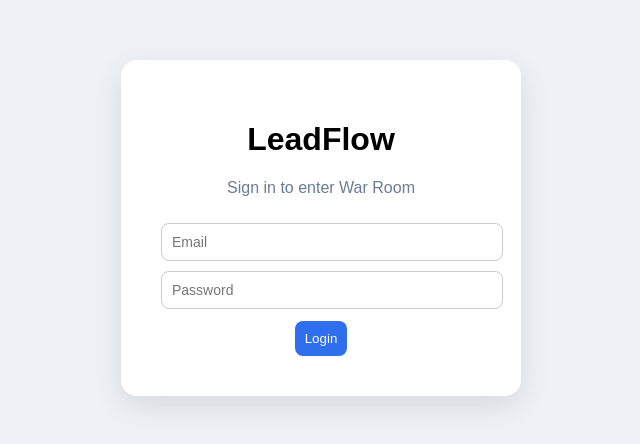
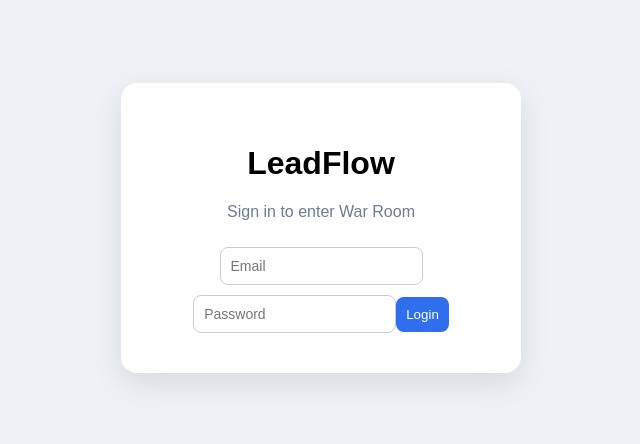
Before and after one commit to stirr3dz3phyr-ship-it/LeadFlow-WarMachine, a React (Vite) app: page / in a window 1280 px wide. Shown: the part 172-616 px from the top of the page, without its empty margins (319-959 px from the left). Built offline with nearby package versions, Linux system fonts and the light colour scheme.

Commit message:
Update styles.css

```diff
--- a/src/styles.css
+++ b/src/styles.css
@@ -33,16 +33,6 @@ input {
   font-size: 14px;
 }
 
-/* ONLY login inputs */
-.login-card input {
-  width: 100%;
-}
-
-/* ONLY add-lead input */
-.add-lead input {
-  flex: 1;
-  width: auto;
-}
 
 button {
   margin-top: 12px;
```
